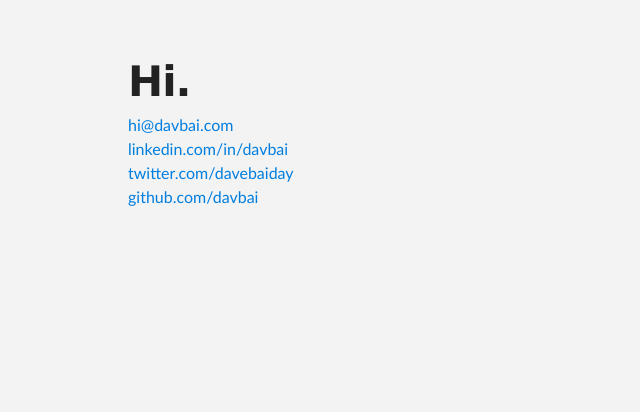
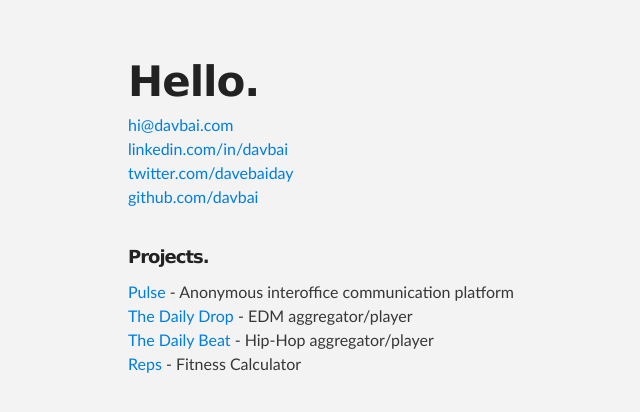
Before and after one commit to davbai/davbai.github.io, a plain HTML site: page index.html in a window 1280 px wide. Shown: the whole page, without its empty margins (192-832 px from the left). Drawn offline with Linux system fonts and the light colour scheme.

Commit message:
Add projects section

```diff
--- a/index.html
+++ b/index.html
@@ -17,24 +17,21 @@
     <div id="header_wrap" class="outer">
         <header class="inner">
 
-          <h1 id="project_title">Hi.</h1>
+          <h1 id="project_title">Hello.</h1>
           <a href="mailto:hi@davbai.com">hi@davbai.com</a></br>
           <a href="https://linkedin.com/in/davbai">linkedin.com/in/davbai</a></br>
           <a href="https://twitter.com/davebaiday">twitter.com/davebaiday</a></br>
           <a href="https://github.com/davbai">github.com/davbai</a>
+          <br></br>
+
+
+          <h5>Projects.</h5>
+          <a href="http://www.pulseapp.co">Pulse</a> - Anonymous interoffice communication platform</br>
+          <a href="http://play.thedailydrop.co">The Daily Drop</a> - EDM aggregator/player</br>
+          <a href="https://thedailybeat.herokuapp.com">The Daily Beat</a> - Hip-Hop aggregator/player</br>
+          <a href="https://itunes.apple.com/us/app/reps-calculator-utility-for/id681279192?mt=8">Reps</a> - Fitness Calculator</br>
 
         </header>
     </div>
-
-    <!-- MAIN CONTENT -->
-<!--     <div id="main_content_wrap" class="outer">
-      <section id="main_content" class="inner">
-      <a href="mailto:hi@davbai.com">hi@davbai.com</a>
-      <a href="https://linkedin.com/in/davbai">linkedin.com/in/davbai</a>
-      <a href="https://twitter.com/davebaiday">twitter.com/davebaiday</a>
-      <a href="https://github.com/davbai">github.com/davbai</a>
-      </section>
-    </div> -->
-
   </body>
 </html>
```
